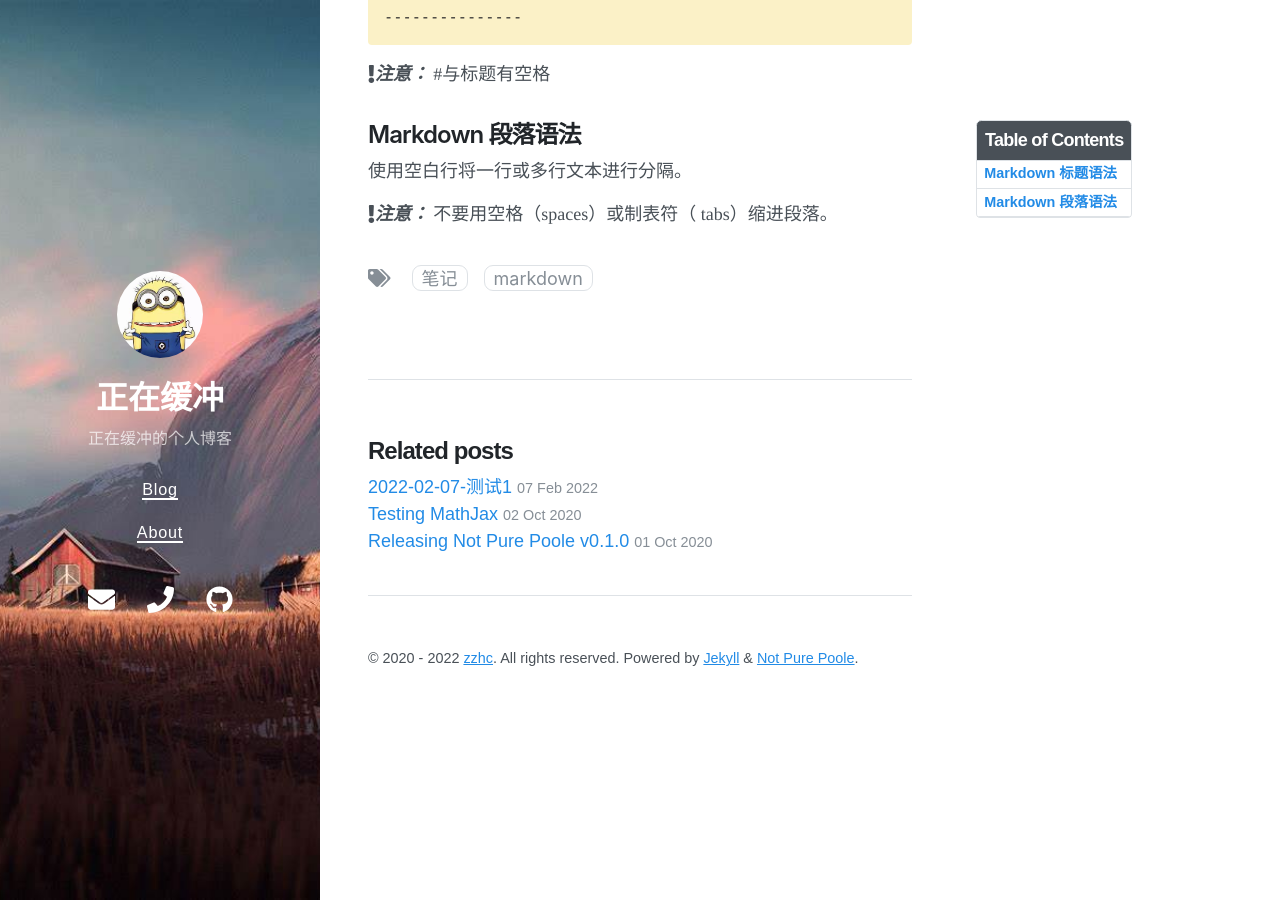
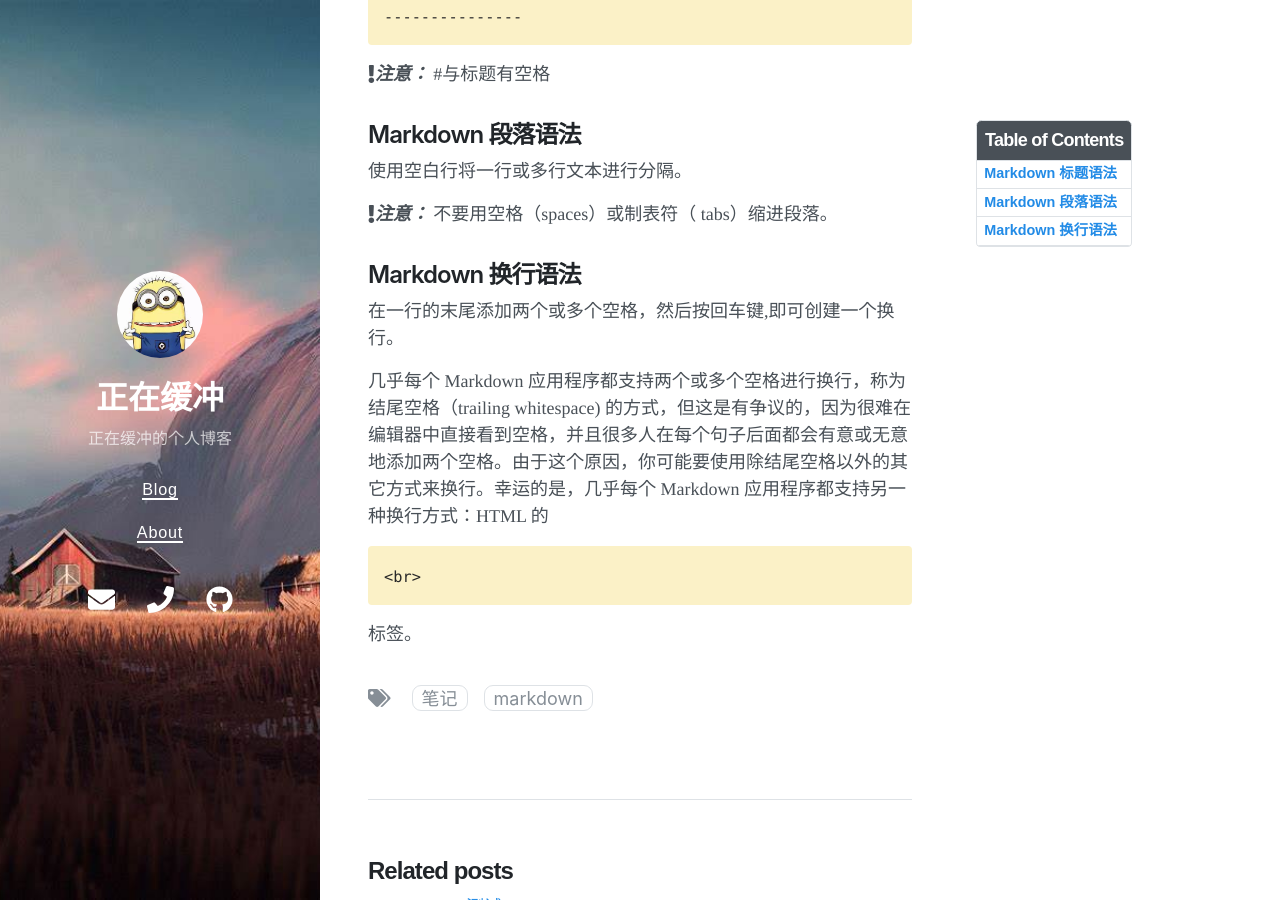
Before and after one commit to Zzhc3321/personal-blog.github.io, a Jekyll site: the page built from _posts/2022-02-08-Markdown-基础语法.md, in a window 1280 px wide and 900 px high, scrolled down 567 px. Built offline with Jekyll 4.4.1, drawn with Linux system fonts in a browser that asks for light colours; nearby versions of some CDN libraries.

Commit message:
修改文件: _posts/2022-02-08-Markdown-基础语法.md

```diff
--- a/_posts/2022-02-08-Markdown-基础语法.md
+++ b/_posts/2022-02-08-Markdown-基础语法.md
@@ -32,3 +32,9 @@ Heading level 2
 使用空白行将一行或多行文本进行分隔。
 
 <i class="fas fa-exclamation"></i>***注意：*** 不要用空格（spaces）或制表符（ tabs）缩进段落。
+
+## Markdown 换行语法
+
+在一行的末尾添加两个或多个空格，然后按回车键,即可创建一个换行。
+
+几乎每个 Markdown 应用程序都支持两个或多个空格进行换行，称为 结尾空格（trailing whitespace) 的方式，但这是有争议的，因为很难在编辑器中直接看到空格，并且很多人在每个句子后面都会有意或无意地添加两个空格。由于这个原因，你可能要使用除结尾空格以外的其它方式来换行。幸运的是，几乎每个 Markdown 应用程序都支持另一种换行方式：HTML 的 {% highlight js %}<br>{% endhighlight %} 标签。
```
